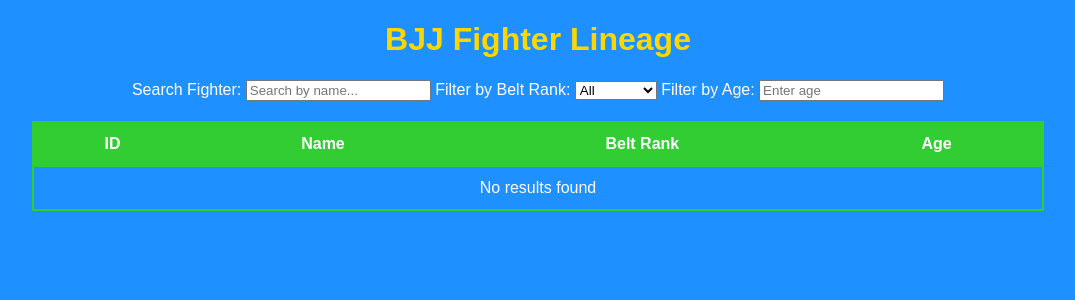
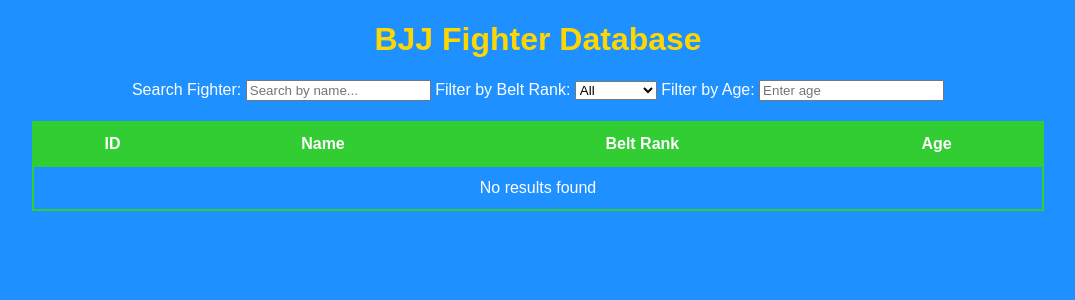
Before and after one commit to blouderbback8/Initial-PHP-Website, a PHP site: page / in a window 1280 px wide. Shown: the top 300 px of the page, without its empty margins (102-1177 px from the left). Run offline with PHP 8.4, Linux system fonts and the light colour scheme; data that the repository does not hold is empty.

Commit message:
Update index.php
Updated for class today

```diff
--- a/index.php
+++ b/index.php
@@ -7,7 +7,7 @@
     <link rel="stylesheet" href="style.css">
 </head>
 <body>
-    <h1>BJJ Fighter Lineage</h1>
+    <h1>BJJ Fighter Database</h1>
 
     <!-- Search Bar -->
     <label for="searchBar">Search Fighter:</label>
```
